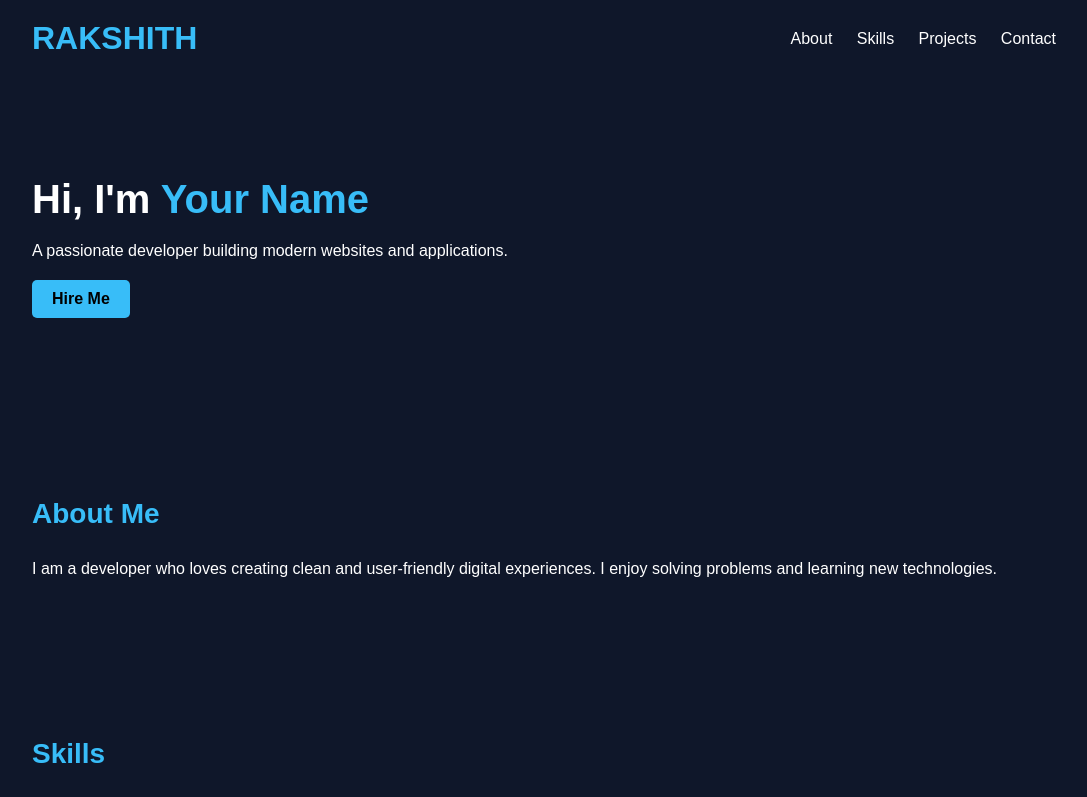
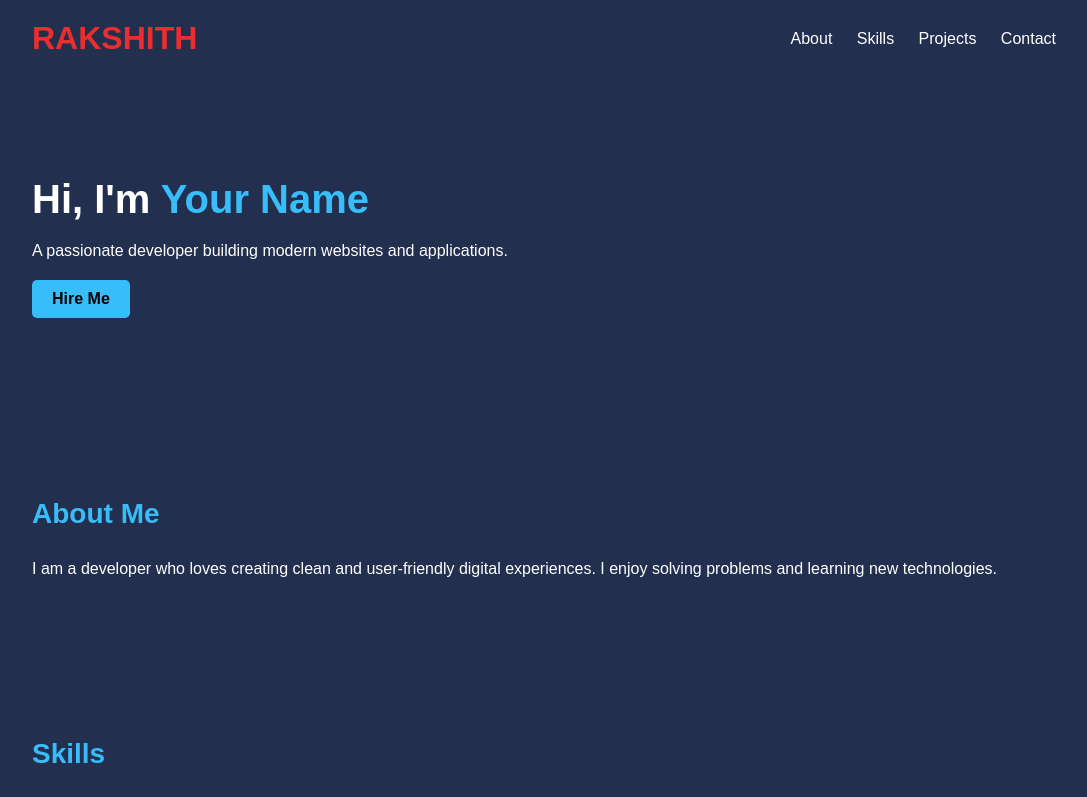
Before and after one commit to Rakshith6321/portfolio, a plain HTML site: page index.html in a window 1280 px wide. Shown: the top 797 px of the page, without its empty margins (96-1183 px from the left). Drawn offline with Linux system fonts and the light colour scheme.

Commit message:
Update index.html

```diff
--- a/index.html
+++ b/index.html
@@ -14,7 +14,7 @@
 }
 
 body {
-    background: #0f172a;
+    background: #222f4e;
     color: white;
 }
 
@@ -26,7 +26,7 @@ header {
 }
 
 header h1 {
-    color: #38bdf8;
+    color: #ea2e2e;
 }
 
 nav a {
@@ -37,7 +37,7 @@ nav a {
 }
 
 nav a:hover {
-    color: #38bdf8;
+    color: #f83838;
 }
 
 .hero {
```
